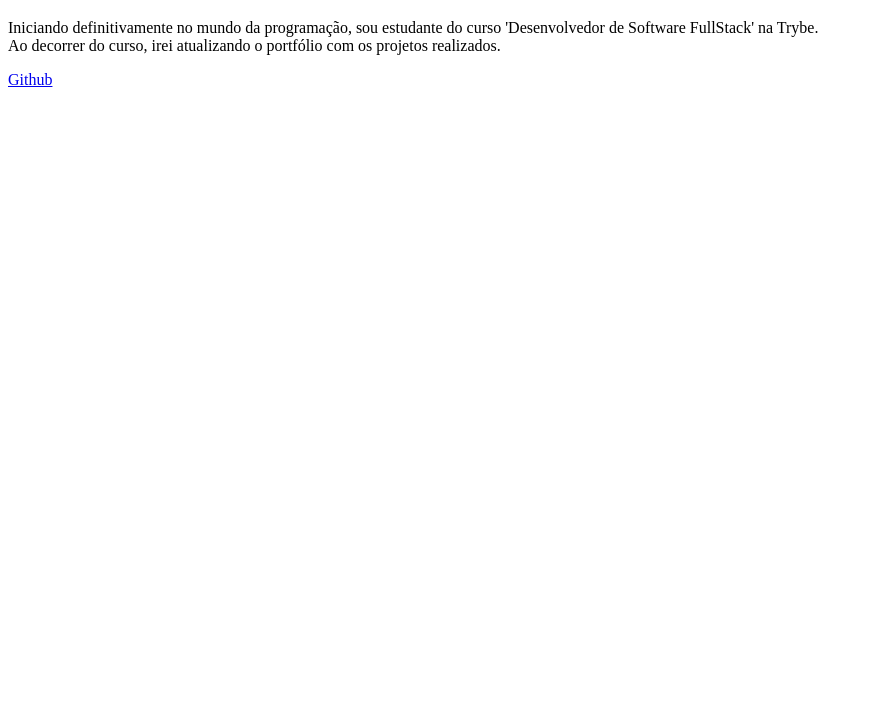
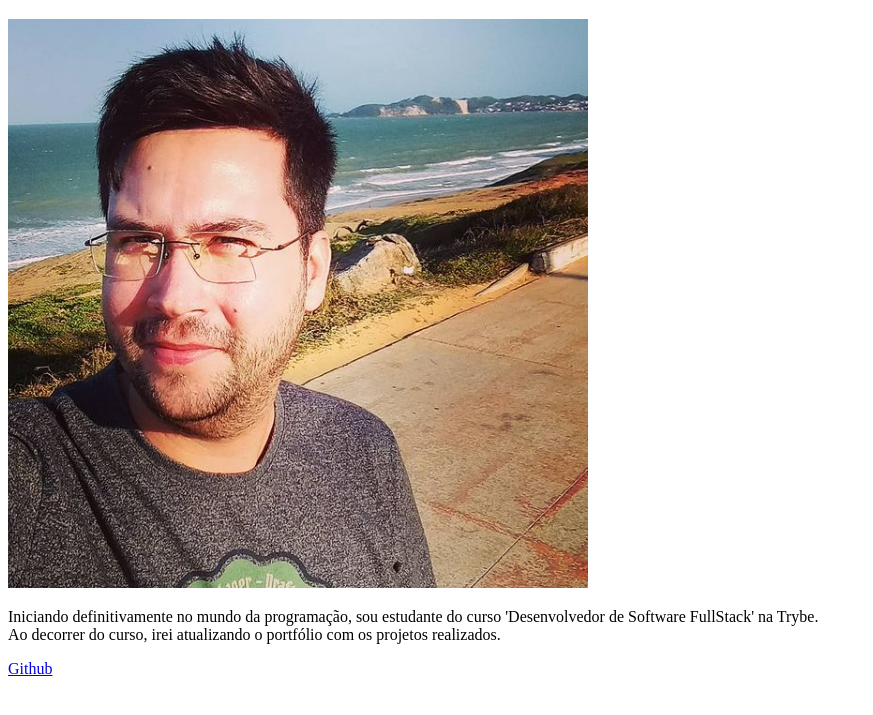
Before and after one commit to morallys/morallys.github.io, a plain HTML site: page index.html in a window 1280 px wide. Shown: the part 61-776 px from the top of the page, without its empty margins (0-873 px from the left). Drawn offline with Linux system fonts and the light colour scheme.

Commit message:
Criação de pasta images e adicão de foto em portfólio

```diff
--- a/index.html
+++ b/index.html
@@ -7,6 +7,8 @@
 <body>
     <h1>Olá, eu sou Juan.</h1>
 
+    <img src="images/2021-08-18_21-53.png" alt="Juan - Ponta Negra, Natal-RN">
+
     <p>Iniciando definitivamente no mundo da programação, sou estudante do curso 'Desenvolvedor de Software FullStack' na Trybe. <br> Ao decorrer do curso, irei atualizando o portfólio com os projetos realizados.</p>
 
     <a href="https://github.com/morallys" target="blank">Github</a>
```
Also changed, not shown: images/2021-08-18_21-53.png (added).
